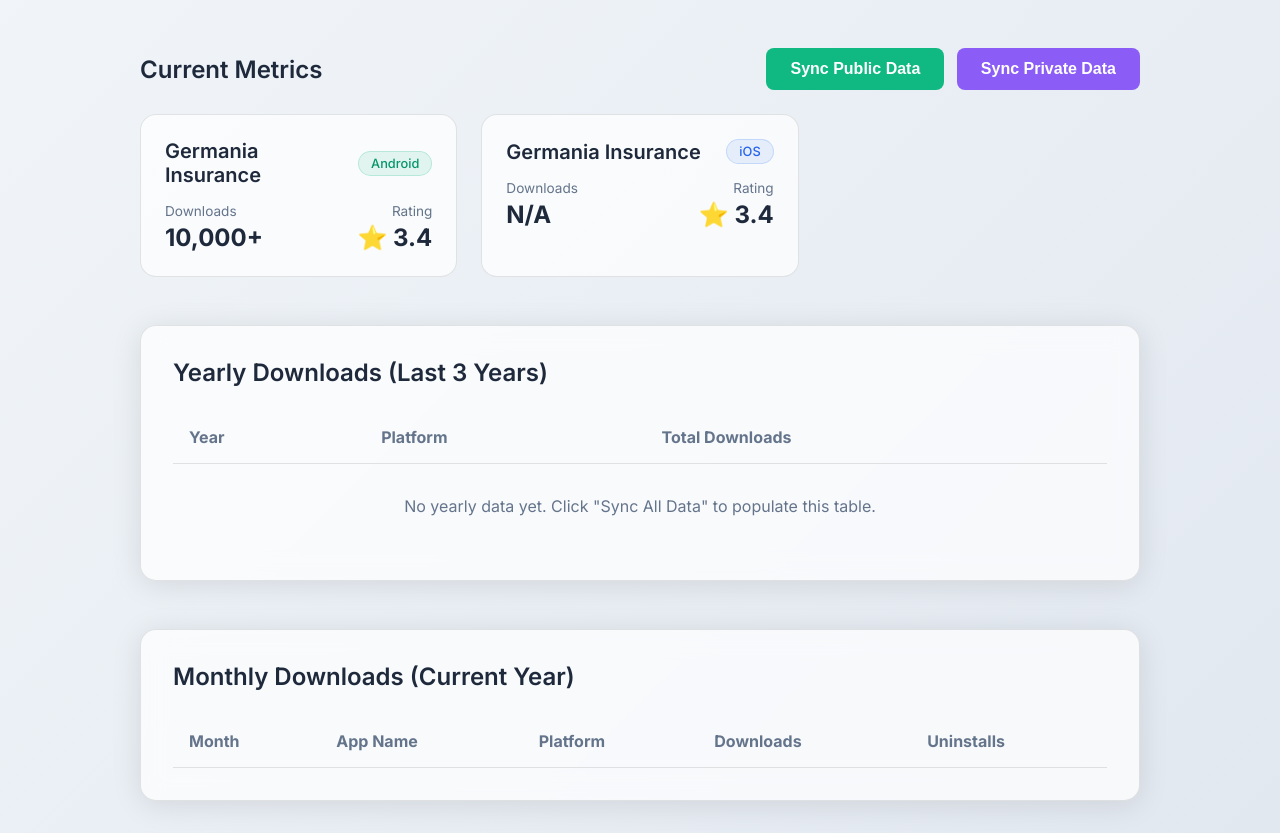
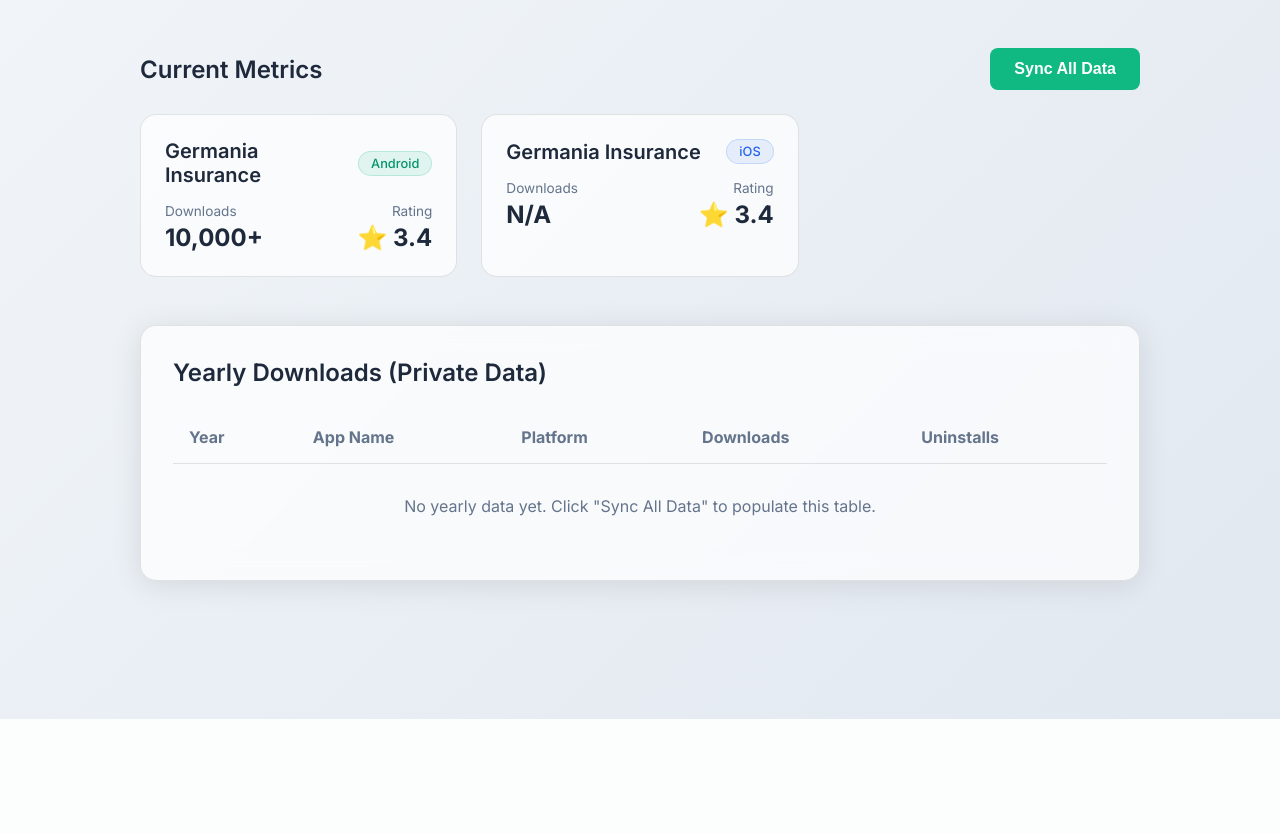
Before and after one commit to maheshbabuadapa/chikiu, a Flask app: page / in a window 1280 px wide. Shown: the part 81-914 px from the top of the page. After the commit the page ends 800 px from the top, so only its background shows below. Run offline with Flask 3, Linux system fonts and the light colour scheme; data comes from the database, SQL or seed files in the repository; data that the repository does not hold is empty; some libraries are stand-ins or nearby versions.

Commit message:
Add files via upload

```diff
--- a/templates/index.html
+++ b/templates/index.html
@@ -19,8 +19,7 @@
                 <div style="display: flex; justify-content: space-between; align-items: center; margin-bottom: 1.5rem;">
                     <h2 style="margin-bottom: 0;">Current Metrics</h2>
                     <div>
-                        <button id="sync-germania-btn" class="btn-primary" style="background: #10b981; margin-right: 0.5rem;">Sync Public Data</button>
-                        <button id="sync-private-btn" class="btn-primary" style="background: #8b5cf6;">Sync Private Data</button>
+                        <button id="sync-all-btn" class="btn-primary" style="background: #10b981;">Sync All Data</button>
                     </div>
                 </div>
                 <div id="metrics-grid" class="metrics-grid">
@@ -29,38 +28,20 @@
             </section>
 
             <section class="yearly-dashboard glass-panel" style="margin-top: 3rem;">
-                <h2 style="margin-bottom: 1.5rem; font-size: 1.5rem; font-weight: 600;">Yearly Downloads (Last 3 Years)</h2>
+                <h2 style="margin-bottom: 1.5rem; font-size: 1.5rem; font-weight: 600;">Yearly Downloads (Private Data)</h2>
                 <div style="overflow-x: auto;">
                     <table style="width: 100%; border-collapse: collapse; text-align: left;">
                         <thead>
                             <tr style="border-bottom: 1px solid var(--glass-border);">
                                 <th style="padding: 1rem; color: var(--text-muted);">Year</th>
-                                <th style="padding: 1rem; color: var(--text-muted);">Platform</th>
-                                <th style="padding: 1rem; color: var(--text-muted);">Total Downloads</th>
-                            </tr>
-                        </thead>
-                        <tbody id="yearly-tbody">
-                            <!-- Yearly data injected here -->
-                        </tbody>
-                    </table>
-                </div>
-            </section>
-
-            <section class="historical-dashboard glass-panel" style="margin-top: 3rem;">
-                <h2 style="margin-bottom: 1.5rem; font-size: 1.5rem; font-weight: 600;">Monthly Downloads (Current Year)</h2>
-                <div style="overflow-x: auto;">
-                    <table style="width: 100%; border-collapse: collapse; text-align: left;">
-                        <thead>
-                            <tr style="border-bottom: 1px solid var(--glass-border);">
-                                <th style="padding: 1rem; color: var(--text-muted);">Month</th>
                                 <th style="padding: 1rem; color: var(--text-muted);">App Name</th>
                                 <th style="padding: 1rem; color: var(--text-muted);">Platform</th>
                                 <th style="padding: 1rem; color: var(--text-muted);">Downloads</th>
                                 <th style="padding: 1rem; color: var(--text-muted);">Uninstalls</th>
                             </tr>
                         </thead>
-                        <tbody id="historical-tbody">
-                            <!-- Historical data injected here -->
+                        <tbody id="yearly-tbody">
+                            <!-- Yearly data injected here -->
                         </tbody>
                     </table>
                 </div>
```
